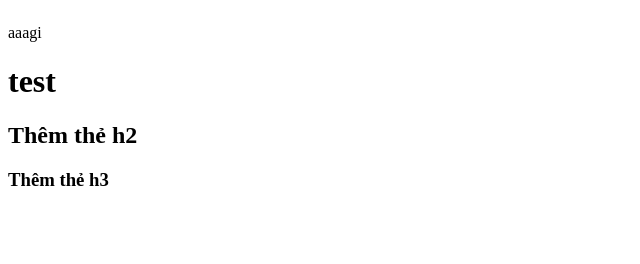
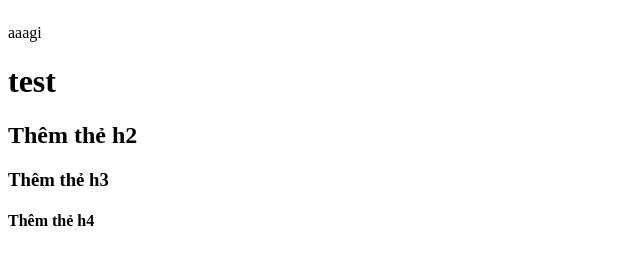
Before and after one commit to thinhpt168/test, a plain HTML site: page index.html in a window 1280 px wide. Shown: the whole page, without its empty margins (0-640 px from the left). Drawn offline with Linux system fonts and the light colour scheme.

Commit message:
add h4 23-3-20

```diff
--- a/index.html
+++ b/index.html
@@ -14,6 +14,7 @@
     <h1>test</h1>
     <h2>Thêm thẻ h2</h2>
     <h3>Thêm thẻ h3</h3>
+    <h4>Thêm thẻ h4</h4>
     <script src="./main.js"></script>
 </body>
 </html>
```
